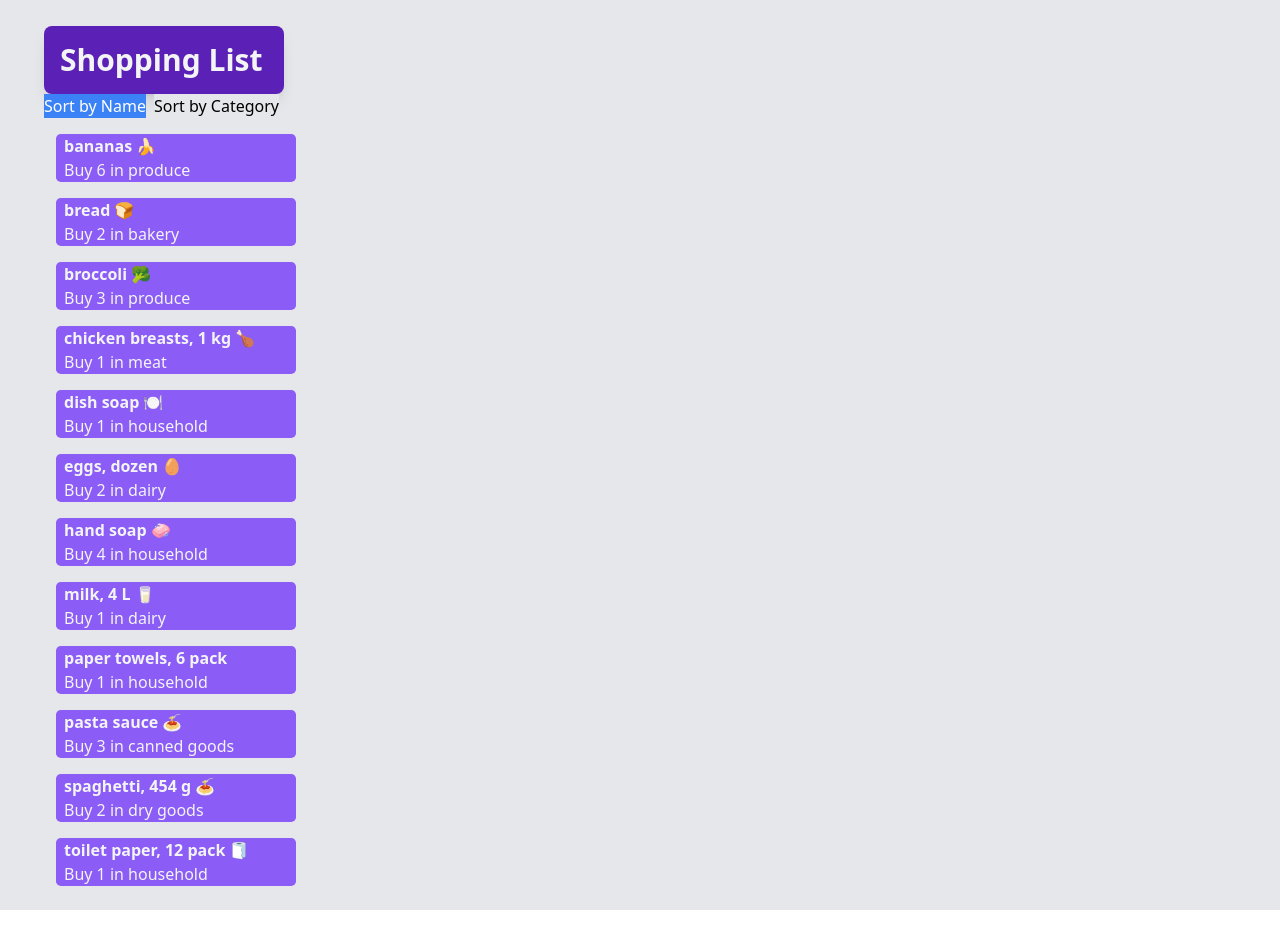
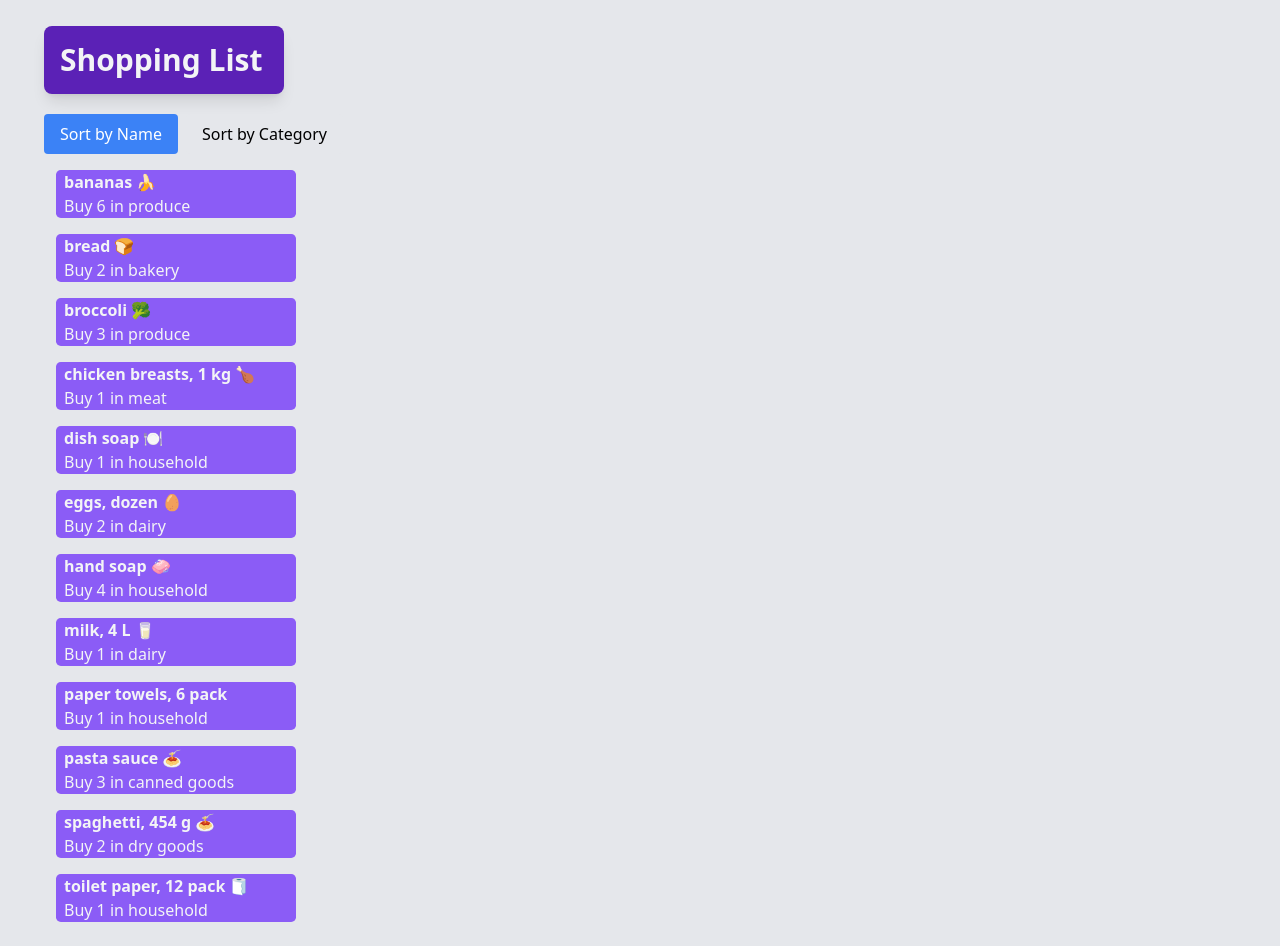
Before and after one commit to rgawalko/cprg306-assignments, a Next.js app: page /week-6 in a window 1280 px wide. Before the commit the page ends 910 px from the top, so only its background shows below. Built offline with nearby package versions, Linux system fonts and the light colour scheme.

Commit message:
Update item-list.js

```diff
--- a/app/week-6/item-list.js
+++ b/app/week-6/item-list.js
@@ -19,15 +19,15 @@ export default function ItemList() {
             <h2 className='font-bold text-gray-100 text-3xl mt-6 pt-4 bg-violet-800 p-4 ml-11 rounded-lg shadow-lg w-60'>Shopping List</h2>
 
             {/* Buttons for selecting sorting criteria */}
-            <div className='ml-11 mb-4'>
+            <div className='ml-11 mt-5 mb-4'>
                 <button
-                    className={`mr-2 ${sortBy === "name" ? "bg-blue-500 text-white" : "bg-gray-200"}`}
+                    className={`mr-2 px-4 py-2 rounded ${sortBy === "name" ? "bg-blue-500 text-white" : "bg-gray-200 hover:bg-blue-700 hover:text-white"} transition duration-300`}
                     onClick={() => setSortBy("name")}
                 >
                     Sort by Name
                 </button>
                 <button
-                    className={`${sortBy === "category" ? "bg-blue-500 text-white" : "bg-gray-200"}`}
+                    className={`px-4 py-2 rounded ${sortBy === "category" ? "bg-blue-500 text-white" : "bg-gray-200 hover:bg-blue-700 hover:text-white"} transition duration-300`}
                     onClick={() => setSortBy("category")}
                 >
                     Sort by Category
```
